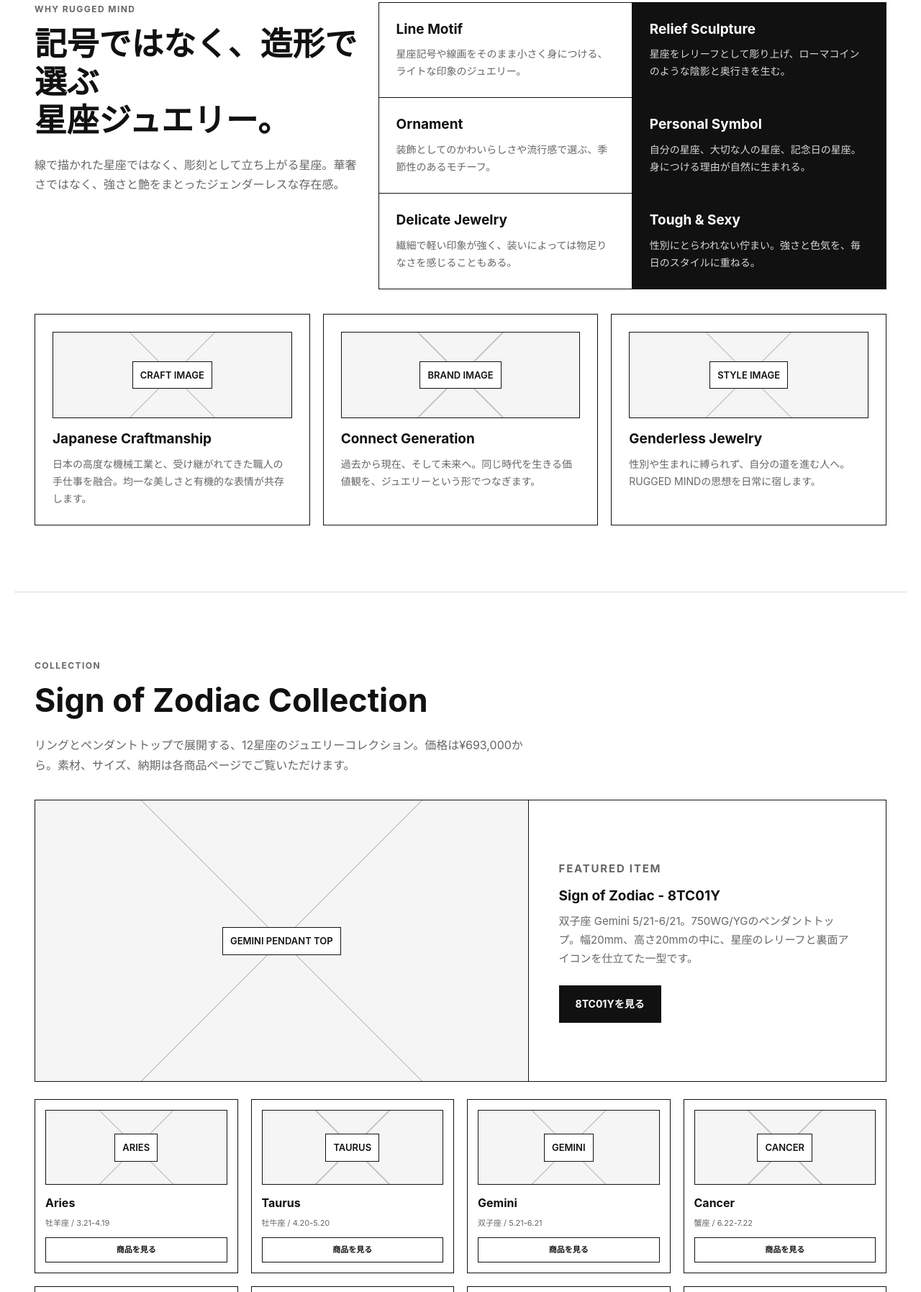
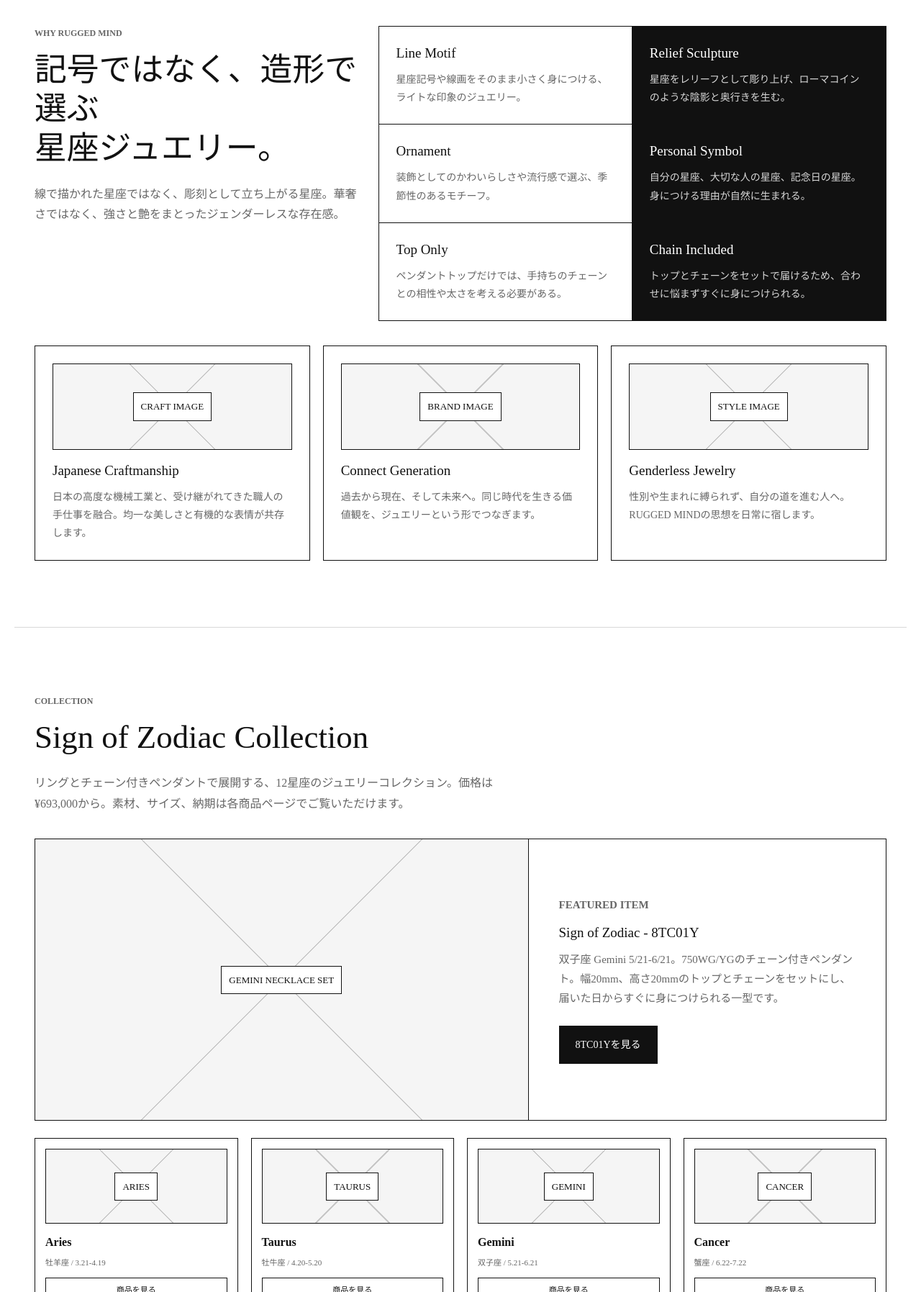
Before and after one commit to senmyo/rugged-mind-wireframes, a plain HTML site: page lp-wireframe-20260707.html in a window 1280 px wide. Shown: the part 2514-4309 px from the top of the page at 72% size. Drawn offline with Linux system fonts and the light colour scheme; a web font is replaced by a local one.

Commit message:
Match LP typography to EC site

```diff
--- a/lp-wireframe-20260707.html
+++ b/lp-wireframe-20260707.html
@@ -5,6 +5,26 @@
   <meta name="viewport" content="width=device-width, initial-scale=1">
   <title>RUGGED MIND | Sign of Zodiac</title>
   <style>
+    @font-face {
+      font-family: "Manuale";
+      font-display: swap;
+      font-style: normal;
+      font-weight: 300;
+      src:
+        url("https://www.ruggedmind-shop.com/cdn/fonts/manuale/manuale_n3.0baac6564b6ed416af2c179e69ad2689bd829f1a.woff2") format("woff2"),
+        url("https://www.ruggedmind-shop.com/cdn/fonts/manuale/manuale_n3.3b80020a9032b8fdf9b79d72323aacd37cfccc1f.woff") format("woff");
+    }
+
+    @font-face {
+      font-family: "Manuale";
+      font-display: swap;
+      font-style: normal;
+      font-weight: 700;
+      src:
+        url("https://www.ruggedmind-shop.com/cdn/fonts/manuale/manuale_n7.3ba047f22d4f96763fb98130d717aa23f3693e91.woff2") format("woff2"),
+        url("https://www.ruggedmind-shop.com/cdn/fonts/manuale/manuale_n7.d41567120e3bfda7b74704ba4a90a9bcb1d16998.woff") format("woff");
+    }
+
     :root {
       --ink: #111;
       --muted: #666;
@@ -13,6 +33,7 @@
       --paper: #fff;
       --pale: #f5f5f5;
       --deep: #111;
+      --site-font: "Manuale", "Hiragino Mincho ProN", "Yu Mincho", "YuMincho", serif;
     }
 
     * {
@@ -27,8 +48,9 @@
       margin: 0;
       background: var(--paper);
       color: var(--ink);
-      font-family: -apple-system, BlinkMacSystemFont, "Hiragino Sans", "Yu Gothic", "YuGothic", "Noto Sans JP", sans-serif;
-      line-height: 1.72;
+      font-family: var(--site-font);
+      font-weight: 300;
+      line-height: 1.8;
       letter-spacing: 0;
     }
 
@@ -46,19 +68,22 @@
 
     h1 {
       font-size: clamp(42px, 5.8vw, 82px);
-      line-height: 1.02;
+      font-weight: 300;
+      line-height: 1.08;
       margin-bottom: 24px;
     }
 
     h2 {
       font-size: clamp(30px, 3.5vw, 48px);
-      line-height: 1.18;
+      font-weight: 300;
+      line-height: 1.22;
       margin-bottom: 22px;
     }
 
     h3 {
       font-size: 19px;
-      line-height: 1.35;
+      font-weight: 300;
+      line-height: 1.42;
       margin-bottom: 10px;
     }
 
@@ -97,7 +122,7 @@
       border: 1px solid var(--line);
       font-size: 17px;
       font-weight: 700;
-      letter-spacing: .06em;
+      letter-spacing: 0;
       padding: 10px 12px;
       text-align: center;
     }
@@ -145,7 +170,7 @@
       color: var(--muted);
       font-size: 12px;
       font-weight: 700;
-      letter-spacing: .12em;
+      letter-spacing: 0;
       margin-bottom: 12px;
       text-transform: uppercase;
     }
@@ -163,7 +188,7 @@
       color: var(--paper);
       display: inline-flex;
       font-size: 14px;
-      font-weight: 700;
+      font-weight: 300;
       justify-content: center;
       min-height: 48px;
       padding: 13px 22px;
@@ -195,7 +220,7 @@
       border: 1px solid var(--line);
       display: inline-block;
       font-size: 13px;
-      font-weight: 600;
+      font-weight: 300;
       padding: 7px 10px;
     }
 
@@ -272,7 +297,7 @@
     .concept-step span {
       border-right: 1px solid #777;
       font-size: 30px;
-      font-weight: 700;
+      font-weight: 300;
       line-height: 1;
       padding-right: 18px;
     }
@@ -441,7 +466,7 @@
       border: 1px solid var(--line);
       display: block;
       font-size: 11px;
-      font-weight: 700;
+      font-weight: 300;
       margin-top: 10px;
       padding: 7px 8px;
       text-align: center;
@@ -710,7 +735,7 @@
         <div class="interest-cards">
           <article class="interest-card">
             <h3>胸元と手元に残る重み</h3>
-            <p>ペンダントトップは幅約20mm。リングはトップ部分に約18mmの存在感を持たせ、日常の装いに静かな強さを添えます。</p>
+            <p>チェーン付きペンダントは幅約20mmのトップを胸元に。リングはトップ部分に約18mmの存在感を持たせ、日常の装いに静かな強さを添えます。</p>
           </article>
           <article class="interest-card">
             <h3>裏面まで続くこだわり</h3>
@@ -721,8 +746,8 @@
             <p>牡羊座から魚座まで、星座ごとに形は異なります。自分の星座、大切な人の星座、惹かれる造形から選べます。</p>
           </article>
           <article class="interest-card">
-            <h3>完全受注生産</h3>
-            <p>注文を受けてから仕立てるため、納期は約1.5ヶ月。専用ケースと保証書を付属してお届けします。</p>
+            <h3>すぐに取り入れられるセット仕様</h3>
+            <p>ペンダントはチェーン付き。チェーンを別で探す必要がなく、届いた日からいつものコーディネートに合わせられます。</p>
           </article>
         </div>
       </div>
@@ -753,12 +778,12 @@
             <p>自分の星座、大切な人の星座、記念日の星座。身につける理由が自然に生まれる。</p>
           </div>
           <div class="compare-cell">
-            <h3>Delicate Jewelry</h3>
-            <p>繊細で軽い印象が強く、装いによっては物足りなさを感じることもある。</p>
+            <h3>Top Only</h3>
+            <p>ペンダントトップだけでは、手持ちのチェーンとの相性や太さを考える必要がある。</p>
           </div>
           <div class="compare-cell dark">
-            <h3>Tough & Sexy</h3>
-            <p>性別にとらわれない佇まい。強さと色気を、毎日のスタイルに重ねる。</p>
+            <h3>Chain Included</h3>
+            <p>トップとチェーンをセットで届けるため、合わせに悩まずすぐに身につけられる。</p>
           </div>
         </div>
       </div>
@@ -784,13 +809,13 @@
     <section class="section" id="collection">
       <p class="eyebrow">Collection</p>
       <h2>Sign of Zodiac Collection</h2>
-      <p class="lead">リングとペンダントトップで展開する、12星座のジュエリーコレクション。価格は¥693,000から。素材、サイズ、納期は各商品ページでご覧いただけます。</p>
+      <p class="lead">リングとチェーン付きペンダントで展開する、12星座のジュエリーコレクション。価格は¥693,000から。素材、サイズ、納期は各商品ページでご覧いただけます。</p>
       <div class="lineup-feature">
-        <div class="image-box"><span>GEMINI PENDANT TOP</span></div>
+        <div class="image-box"><span>GEMINI NECKLACE SET</span></div>
         <div class="feature-copy">
           <p class="eyebrow">Featured Item</p>
           <h3>Sign of Zodiac - 8TC01Y</h3>
-          <p>双子座 Gemini 5/21-6/21。750WG/YGのペンダントトップ。幅20mm、高さ20mmの中に、星座のレリーフと裏面アイコンを仕立てた一型です。</p>
+          <p>双子座 Gemini 5/21-6/21。750WG/YGのチェーン付きペンダント。幅20mm、高さ20mmのトップとチェーンをセットにし、届いた日からすぐに身につけられる一型です。</p>
           <a class="button" href="https://www.ruggedmind-shop.com/products/signofzodiacht08tc01y">8TC01Yを見る</a>
         </div>
       </div>
@@ -813,7 +838,7 @@
     <section class="section" id="faq">
       <p class="eyebrow">FAQ</p>
       <h2>よくあるご質問</h2>
-      <p class="lead">受注販売、納期、サイズ、アフターサービスについて、購入前に気になる内容をまとめました。</p>
+      <p class="lead">受注販売、納期、サイズ、チェーン、アフターサービスについて、購入前に気になる内容をまとめました。</p>
       <div class="faq-list">
         <article class="faq-item">
           <h3>Q. 受注販売ですか？</h3>
@@ -833,11 +858,15 @@
         </article>
         <article class="faq-item">
           <h3>Q. 素材やサイズはどこで確認できますか？</h3>
-          <p>A. 750WG、750YGなどの素材、トップ部分のサイズ、リングサイズは各商品ページに掲載しています。</p>
+          <p>A. 750WG、750YGなどの素材、トップ部分のサイズ、チェーンの仕様、リングサイズは各商品ページに掲載しています。</p>
         </article>
         <article class="faq-item">
-          <h3>Q. ペンダントトップにチェーンは付きますか？</h3>
-          <p>A. チェーンは商品により別売りです。お手持ちのチェーンや別売りチェーンでもお楽しみいただけます。</p>
+          <h3>Q. ペンダントにチェーンは付きますか？</h3>
+          <p>A. はい。今回のペンダントはチェーン付きのセット仕様です。トップとのバランスを考えて合わせているため、チェーンを別で選ぶ必要がありません。</p>
+        </article>
+        <article class="faq-item">
+          <h3>Q. 届いたらすぐに着けられますか？</h3>
+          <p>A. はい。チェーン付きでお届けするため、届いた日からすぐにいつものコーディネートに取り入れられます。</p>
         </article>
       </div>
     </section>
@@ -859,8 +888,8 @@
             <p>注文を受けてから職人が仕立てる完全受注生産。星座ごとの造形を丁寧に仕上げます。</p>
           </article>
           <article class="offer-card">
-            <h3>Care Included</h3>
-            <p>専用ケース、保証書、アフターサービスの案内を同梱。購入後も永く身につけられるよう支えます。</p>
+            <h3>Ready to Wear</h3>
+            <p>チェーン付きで届けるため、合わせを迷わずすぐに着用可能。いつもの装いにそのまま取り入れられます。</p>
           </article>
         </div>
       </div>
@@ -871,7 +900,7 @@
         <div>
           <p class="eyebrow">Collection</p>
           <h2>あなたの星座を選ぶ。</h2>
-          <p class="lead">リング、ペンダントトップ、12星座のバリエーションから、自分の星、大切な人の星をお選びください。</p>
+          <p class="lead">リング、チェーン付きペンダント、12星座のバリエーションから、自分の星、大切な人の星をお選びください。</p>
         </div>
         <a class="button" href="https://www.ruggedmind-shop.com/collections/sign-of-zodiac">Sign of Zodiacを見る</a>
       </div>
```
Also changed, not shown: lp-wireframe-20260707-desktop.png, lp-wireframe-20260707-mobile.png.
